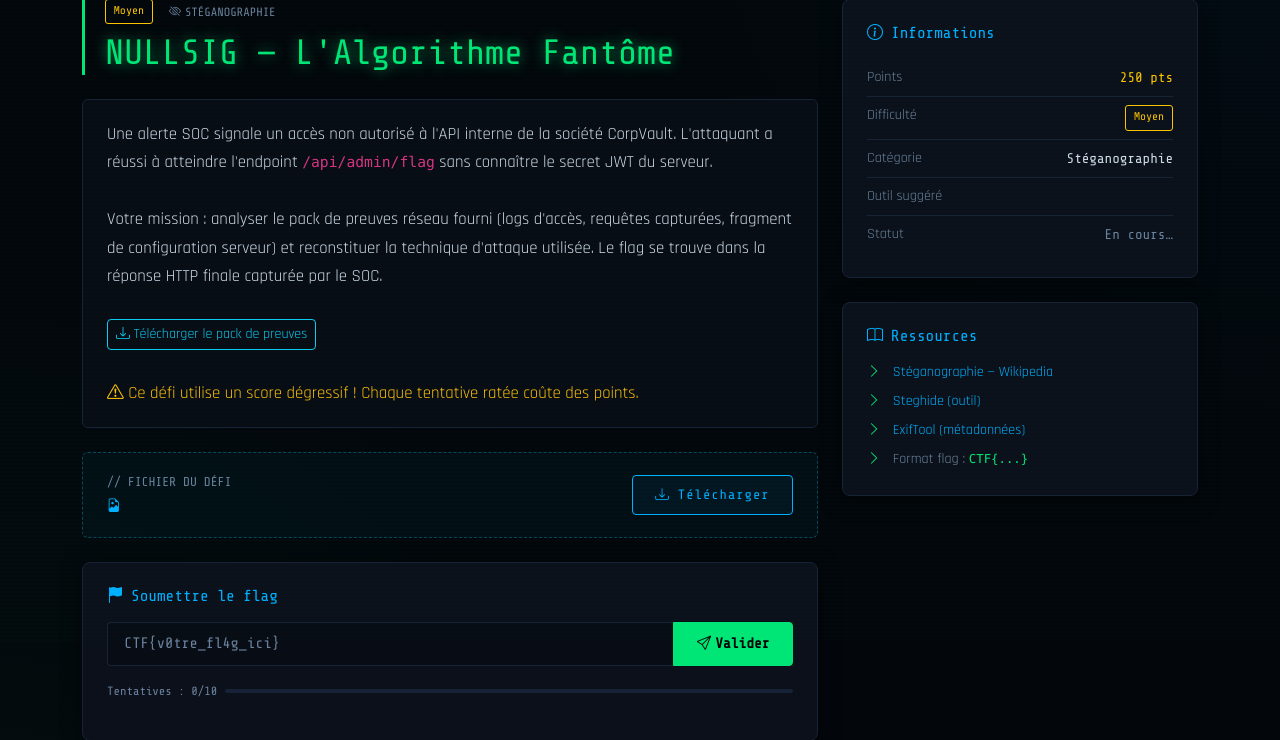
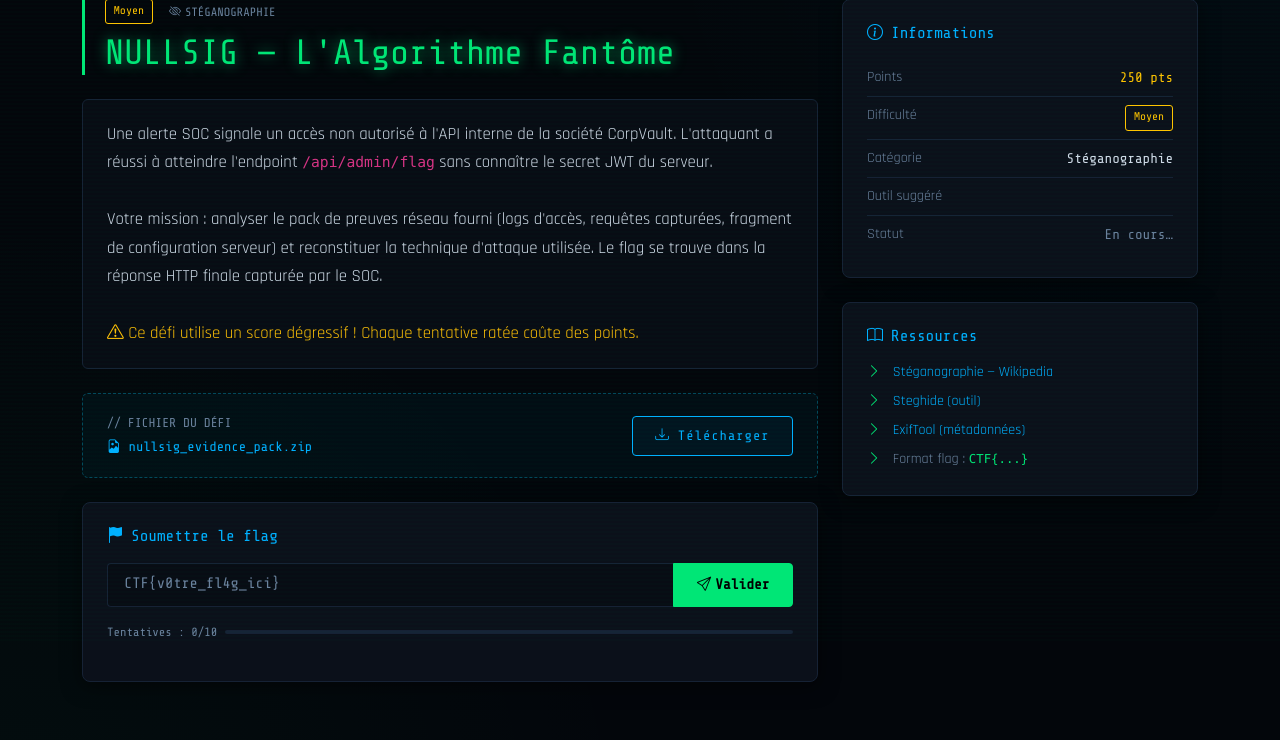
Before and after one commit to issama17/ctf_production, a Flask app: page /defi/web_01 in a window 1280 px wide. Shown: the part 157-897 px from the top of the page. Run offline with Flask 3, Linux system fonts and the light colour scheme; the visitor is signed in with stand-in values (Sample User, id 1); data that the repository does not hold is empty.

Commit message:
fix: corrected download route and defi template for evidence zip file

```diff
--- a/app.py
+++ b/app.py
@@ -207,9 +207,6 @@ def _initialiser_defis(service_ctf: ServiceCTF):
             "et reconstituer la technique d'attaque utilisée. "
             "Le flag se trouve dans la réponse HTTP finale capturée par le SOC. "
             "<br><br>"
-            "<a href='/static/evidence/nullsig_evidence_pack.zip' download='nullsig_evidence_pack.zip' class='btn btn-sm btn-outline-info'>"
-            "<i class='bi bi-download'></i> Télécharger le pack de preuves</a>"
-            "<br><br>"
             "<span class='text-warning'>"
             "<i class='bi bi-exclamation-triangle'></i> "
             "Ce défi utilise un score dégressif ! Chaque tentative ratée coûte des points."
--- a/routes.py
+++ b/routes.py
@@ -178,8 +178,12 @@ def register_routes(app, service_auth, service_ctf, user_repo):
         if not safe_filename:
             return "Nom de fichier invalide", 400
 
-        dossier = os.path.join(current_app.root_path, "static", "images")
-        return send_from_directory(dossier, safe_filename, as_attachment=True)
+        for sous_dossier in ["images", "evidence"]:
+            dossier = os.path.join(current_app.root_path, "static", sous_dossier)
+            if os.path.exists(os.path.join(dossier, safe_filename)):
+                return send_from_directory(dossier, safe_filename, as_attachment=True)
+
+        return "Fichier non trouvé", 404
 
     @app.route("/admin")
     @login_required
--- a/templates/defi.html
+++ b/templates/defi.html
@@ -202,6 +202,7 @@
     </div>
 
     <!-- Téléchargement -->
+    {% if defi.fichier or defi.evidence_file %}
     <div class="dl-box mb-4">
       <div class="d-flex align-items-center gap-3 flex-wrap">
         <div>
@@ -209,16 +210,17 @@
             // FICHIER DU DÉFI
           </div>
           <div class="dl-filename">
-            <i class="bi bi-file-earmark-image me-2"></i>{{ defi.fichier }}
+            <i class="bi bi-file-earmark-image me-2"></i>{{ defi.fichier or defi.evidence_file }}
           </div>
         </div>
-        <a href="/telecharger/{{ defi.fichier }}"
+        <a href="/telecharger/{{ defi.fichier or defi.evidence_file }}"
            class="btn-ctf text-decoration-none ms-auto"
            download>
           <i class="bi bi-download me-2"></i>Télécharger
         </a>
       </div>
     </div>
+    {% endif %}
 
     <!-- ── FORMULAIRE FLAG ── -->
     <div class="ctf-card p-4 mb-3">
```
